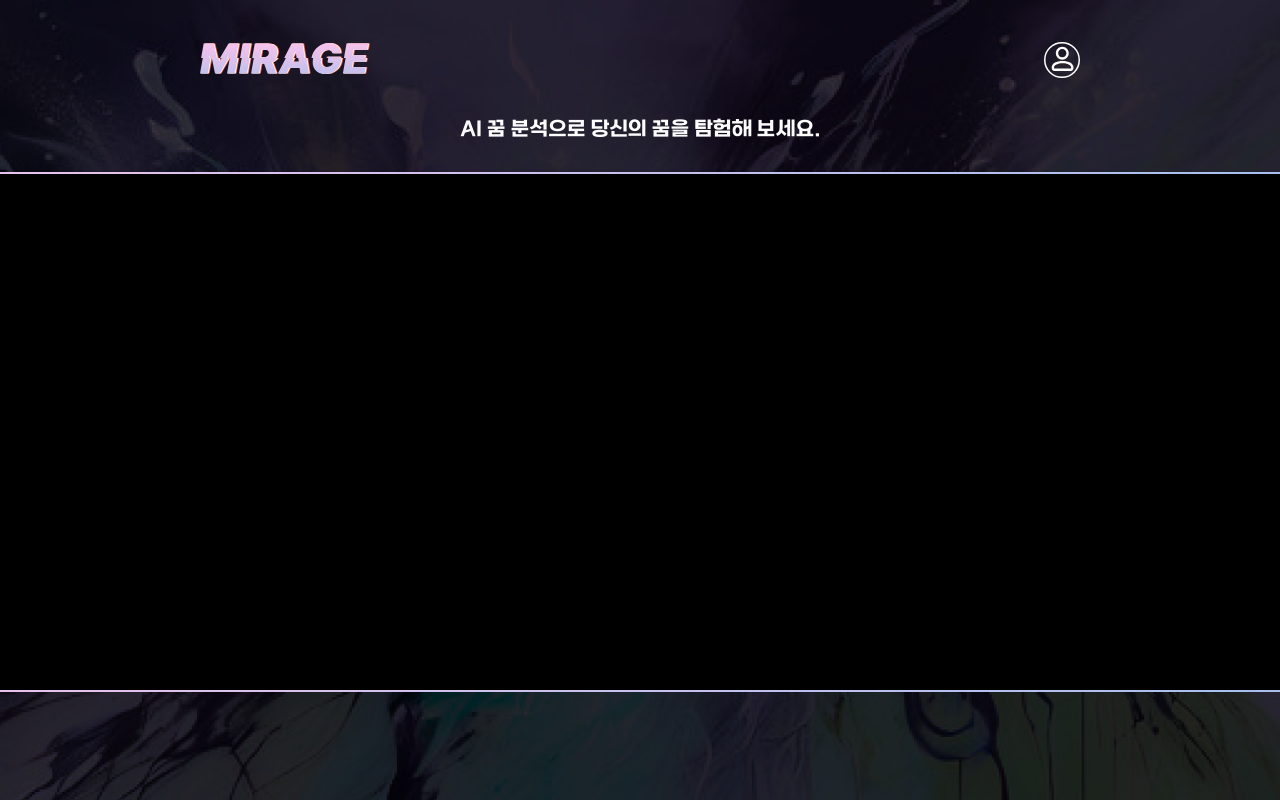
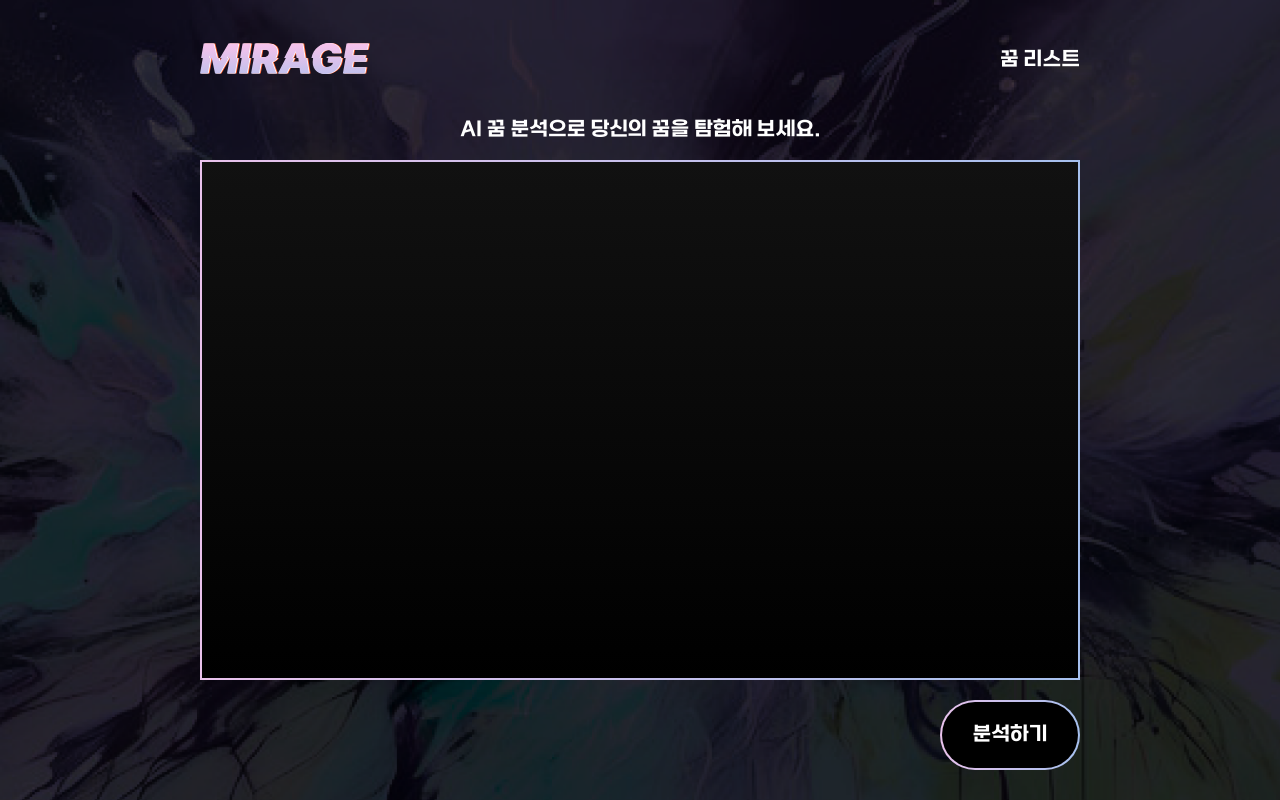
Before and after one commit to MIRAGE-com/Mirage_Frontend, a React (Vite) app: page /analyze in a window 1280 px wide. Built offline with nearby package versions, Linux system fonts and the light colour scheme.

Commit message:
add,feat: AnalyzePage 생성 & Button Component 생성, AnalyzePage 퍼블리싱 50% & 전반적인 코드 개편 & Button 컴포넌트 개발

```diff
--- a/src/Layout.jsx
+++ b/src/Layout.jsx
@@ -1,5 +1,5 @@
 import { Outlet } from "react-router-dom";
-import Header from "./components/Header";
+import Header from "./components/layout/Header";
 
 function Layout() {
 	return (
--- a/src/components/Header.jsx
+++ b/src/components/layout/Header.jsx
@@ -1,6 +1,6 @@
 import styled from "styled-components";
-import Logo from "../assets/svg/mirageLogo.svg?react";
-import UserImg from "../assets/svg/user.svg?react";
+import Logo from "../../assets/svg/mirageLogo.svg?react";
+// import UserImg from "../../assets/svg/user.svg?react";
 import { Link } from "react-router-dom";
 
 function Header() {
@@ -9,7 +9,7 @@ function Header() {
 			<Link to="/">
 				<Logo />
 			</Link>
-			<UserImg />
+			<SubTitle to="/">꿈 리스트</SubTitle>
 		</MainHeader>
 	);
 }
@@ -19,10 +19,14 @@ export default Header;
 const MainHeader = styled.header`
 	width: 100%;
 	height: 15%;
-	padding: 40px 200px;
 	position: sticky;
 	display: flex;
 	flex-wrap: wrap;
 	justify-content: space-between;
 	align-items: center;
+	z-index: 1;
 `;
+
+const SubTitle = styled(Link)`
+	font-size: 20px;
+`;
--- /dev/null
+++ b/src/components/ui/Button.jsx
@@ -0,0 +1,37 @@
+import { motion } from "framer-motion";
+import { styled } from "styled-components";
+
+function Button({ children, bgColor, ...props }) {
+	return (
+		<ExploreBtn bgColor={bgColor} {...props}>
+			{children}
+		</ExploreBtn>
+	);
+}
+
+Button.defaultProps = {
+	children: null,
+	bgColor: "#000",
+};
+
+export default Button;
+
+const ExploreBtn = styled(motion.div)`
+	width: 140px;
+	height: 70px;
+	display: flex;
+	justify-content: center;
+	align-items: center;
+	font-size: 2rem;
+	border: 2px solid transparent;
+	border-radius: 100px;
+	background-image: ${(props) =>
+			`linear-gradient(${props.bgColor}, ${props.bgColor})`},
+		linear-gradient(90deg, #e9c2ec, #a6c0ee);
+	background-origin: border-box;
+	background-clip: content-box, border-box;
+	color: white;
+	a {
+		padding: 18px;
+	}
+`;
--- a/src/pages/AnalyzePage.jsx
+++ b/src/pages/AnalyzePage.jsx
@@ -1,10 +1,12 @@
 import styled from "styled-components";
+import Button from "../components/ui/Button";
 
 function AnalyzePage() {
 	return (
 		<Main>
 			<SubTitle>AI 꿈 분석으로 당신의 꿈을 탐험해 보세요.</SubTitle>
 			<InputBox></InputBox>
+			<RButton>분석하기</RButton>
 		</Main>
 	);
 }
@@ -17,7 +19,7 @@ const Main = styled.main`
 	display: flex;
 	flex-direction: column;
 	align-items: center;
-	gap: 32px;
+	gap: 20px;
 `;
 
 const SubTitle = styled.h3`
@@ -25,11 +27,15 @@ const SubTitle = styled.h3`
 `;
 
 const InputBox = styled.form`
-	width: 1320px;
+	width: 100%;
 	height: 520px;
 	border: 2px solid transparent;
-	background-image: linear-gradient(#000, #000),
+	background-image: linear-gradient(#111, #000),
 		linear-gradient(90deg, #e9c2ec, #a6c0ee);
 	background-origin: border-box;
 	background-clip: content-box, border-box;
 `;
+
+const RButton = styled(Button)`
+	align-self: flex-end;
+`;
--- a/src/pages/RendingPage.jsx
+++ b/src/pages/RendingPage.jsx
@@ -1,6 +1,7 @@
 import { Link } from "react-router-dom";
 import styled from "styled-components";
 import { motion } from "framer-motion";
+import Button from "../components/ui/Button";
 
 function RendingPage() {
 	const container = {
@@ -25,9 +26,9 @@ function RendingPage() {
 				<TitleExplore variants={item}>탐험하</TitleExplore>고 싶으신가요?
 			</Title>
 			<Detail variants={item}>AI 꿈 분석으로 당신의 꿈을 탐험해 보세요.</Detail>
-			<ExploreBtn variants={item}>
+			<Button variants={item}>
 				<Link to="/analyze">탐험하기</Link>
-			</ExploreBtn>
+			</Button>
 		</Main>
 	);
 }
@@ -39,6 +40,7 @@ const Main = styled(motion.main)`
 	height: 100%;
 	position: absolute;
 	top: 0px;
+	left: 0px;
 	display: flex;
 	flex-direction: column;
 	justify-content: center;
@@ -68,22 +70,3 @@ const Detail = styled(motion.p)`
 	font-size: 2rem;
 	font-family: "SbAggroL";
 `;
-
-const ExploreBtn = styled(motion.div)`
-	width: 140px;
-	height: 70px;
-	display: flex;
-	justify-content: center;
-	align-items: center;
-	font-size: 2rem;
-	border: 2px solid transparent;
-	border-radius: 100px;
-	background-image: linear-gradient(#000, #000),
-		linear-gradient(90deg, #e9c2ec, #a6c0ee);
-	background-origin: border-box;
-	background-clip: content-box, border-box;
-	color: white;
-	a {
-		padding: 18px;
-	}
-`;
--- a/src/styles/GlobalStyle.js
+++ b/src/styles/GlobalStyle.js
@@ -13,15 +13,18 @@ html {
 body{
   width: 100vw;
   height: 100vh;
+  padding: 0px 20rem;
   background-image: url("src/assets/bg.png");
   background-size: cover;
   background-position: center center;
   font-family: "SbAggroM";
   color: white;
+  transition: padding 0.5s linear;
 }
 #root {
   width: 100%;
   height: 100%;
+  min-width: 50rem;
 }
 a {
   color: inherit;
```
Also changed, not shown: .eslintrc.cjs.
